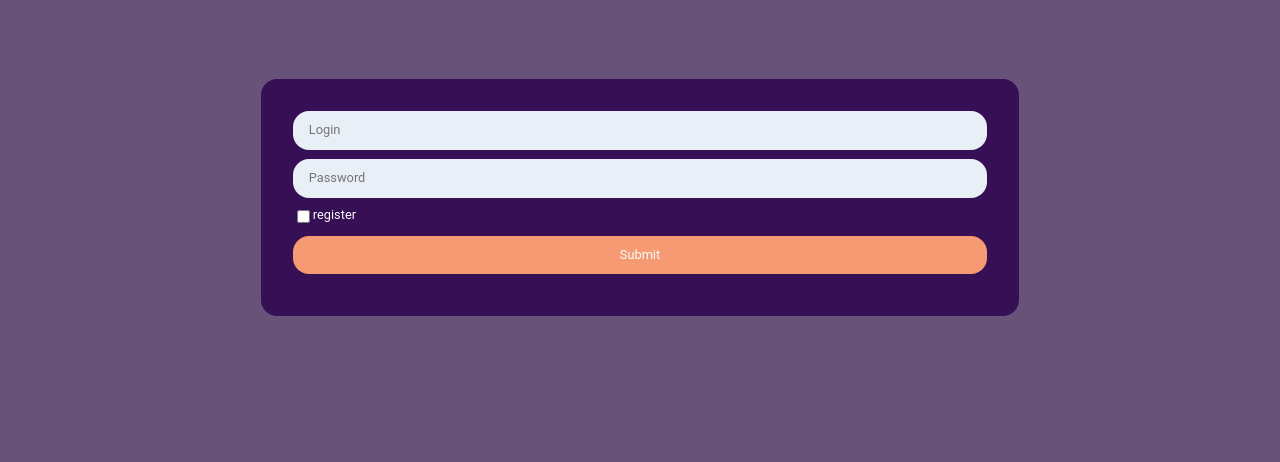
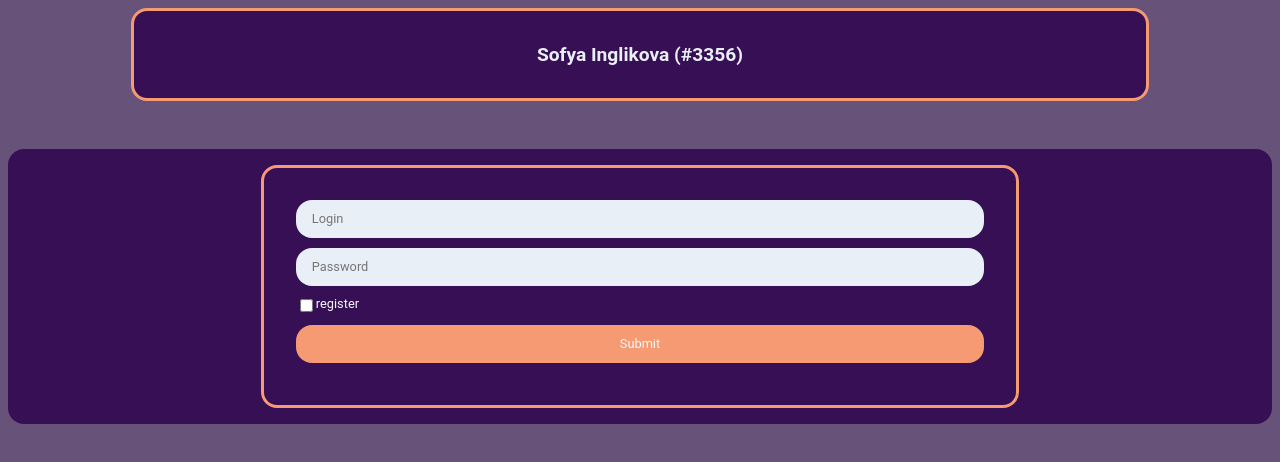
Before and after one commit to vinxgradxv/web4front, an Angular app: page /login in a window 1280 px wide. Shown: the top 462 px of the page. Built offline with nearby package versions, Linux system fonts and the light colour scheme.

Commit message:
design changed

```diff
--- a/src/app/app-routing.module.ts
+++ b/src/app/app-routing.module.ts
@@ -1,12 +1,12 @@
 import {RouterModule, Routes} from "@angular/router";
 import {NgModule} from "@angular/core";
-import {UserFormComponent} from "./login-page/user-form/user-form.component";
 import {AuthGuard} from "./shared/auth-util/auth.guard";
 import {MainComponent} from "./main-page/main/main.component";
+import {AuthComponent} from "./login-page/auth/auth.component";
 
 const routes: Routes = [
   { path: '', component: MainComponent, canActivate: [AuthGuard] },
-  { path: 'login', component: UserFormComponent },
+  { path: 'login', component: AuthComponent },
   { path: '**', redirectTo: '' }
 ];
 
--- a/src/app/app.module.ts
+++ b/src/app/app.module.ts
@@ -16,6 +16,7 @@ import {EntryService} from "./shared/services/entry.service";
 import {AuthService} from "./shared/services/auth.service";
 import {JwtInterceptor} from "./shared/interceptors/jwt.interceptor";
 import {MessagesComponent} from "./main-page/messages/messages.component";
+import {AuthComponent} from "./login-page/auth/auth.component";
 
 @NgModule({
   declarations: [
@@ -27,7 +28,8 @@ import {MessagesComponent} from "./main-page/messages/messages.component";
     TableComponent,
     MainComponent,
     LogoutComponent,
-    MessagesComponent
+    MessagesComponent,
+    AuthComponent
 
   ],
   imports: [
--- a/src/app/common-components/header/header.component.css
+++ b/src/app/common-components/header/header.component.css
@@ -7,16 +7,20 @@
 
 .coloured-block {
   text-align: center;
+  /*background-color: #f69a73;*/
+  padding-top: 2rem;
   background-color: #370f54;
-  padding-top: 2rem;
   padding-bottom: 2rem;
   font-size: 1.2rem;
   font-family: 'Roboto', sans-serif;
+  font-weight: bold;
+  border: 3px solid #f69a73;
 }
 
 .coloured-block > span {
-  color: #f6fafb;
+  /*color: #370f54;*/
   padding: 1rem;
+  color: #E9EFF6;
 }
 
 #head-area {
--- /dev/null
+++ b/src/app/login-page/auth/auth.component.css
@@ -0,0 +1,13 @@
+/*#header {*/
+/*  display: flex;*/
+/*  !*flex-direction: row;*!*/
+/*  !*justify-content: center;*!*/
+/*}*/
+
+#form-plate {
+  background-color: #370f54;
+  border-radius: 1rem;
+  /*display: flex;*/
+  /*flex-direction: row;*/
+  /*justify-content: center;*/
+}
--- /dev/null
+++ b/src/app/login-page/auth/auth.component.html
@@ -0,0 +1,6 @@
+<div id="header">
+  <app-header></app-header>
+</div>
+<div id="form-plate">
+  <app-user-form></app-user-form>
+</div>
--- a/src/app/login-page/user-form/user-form.component.css
+++ b/src/app/login-page/user-form/user-form.component.css
@@ -4,9 +4,8 @@
   justify-content: center;
 
 }
-
 #form-container {
-  margin-top: 5%;
+  margin-top: 3rem;
 }
 
 .container {
@@ -19,10 +18,10 @@
 }
 
 .text-container {
-  background-color: #f69a73;
-  border: #370f54 3px solid;
+  background-color: #370f54;
   text-align: center;
-  color: #370f54;
+  border:#f69a73 3px solid;
+  color:  #f6fafb;
   margin: .5rem;
 }
 
@@ -31,7 +30,9 @@
   margin: 1rem;
   padding: 2rem;
   background-color: #370f54;
+  border: #f69a73 3px solid;
 }
+
 
 
 .content {
@@ -81,10 +82,11 @@ input, label, p {
   background: #d87d56;
 }
 
-#message-plate {
-  background-color: #370f54;
-  text-align: center;
-  border:#f69a73 3px solid;
-  color:  #f6fafb;
-  margin: .5rem;
-}
+/*#message-plate {*/
+/*  background-color: #370f54;*/
+/*  text-align: center;*/
+/*  border:#f69a73 3px solid;*/
+/*  color:  #f6fafb;*/
+/*  margin: .5rem;*/
+
+/*}*/
--- a/src/app/login-page/user-form/user-form.component.html
+++ b/src/app/login-page/user-form/user-form.component.html
@@ -35,7 +35,7 @@
 </div>
 
 <div class="flex-container container" *ngIf="result">
-  <div id="message-plate" class="content">
+  <div class="text-container content">
     <p>{{resultMessage}}</p>
   </div>
 </div>
```
Also changed, not shown: src/app/app.component.html (+0 -34 lines), src/app/login-page/auth/auth.component.ts (added, +16 -0 lines).
